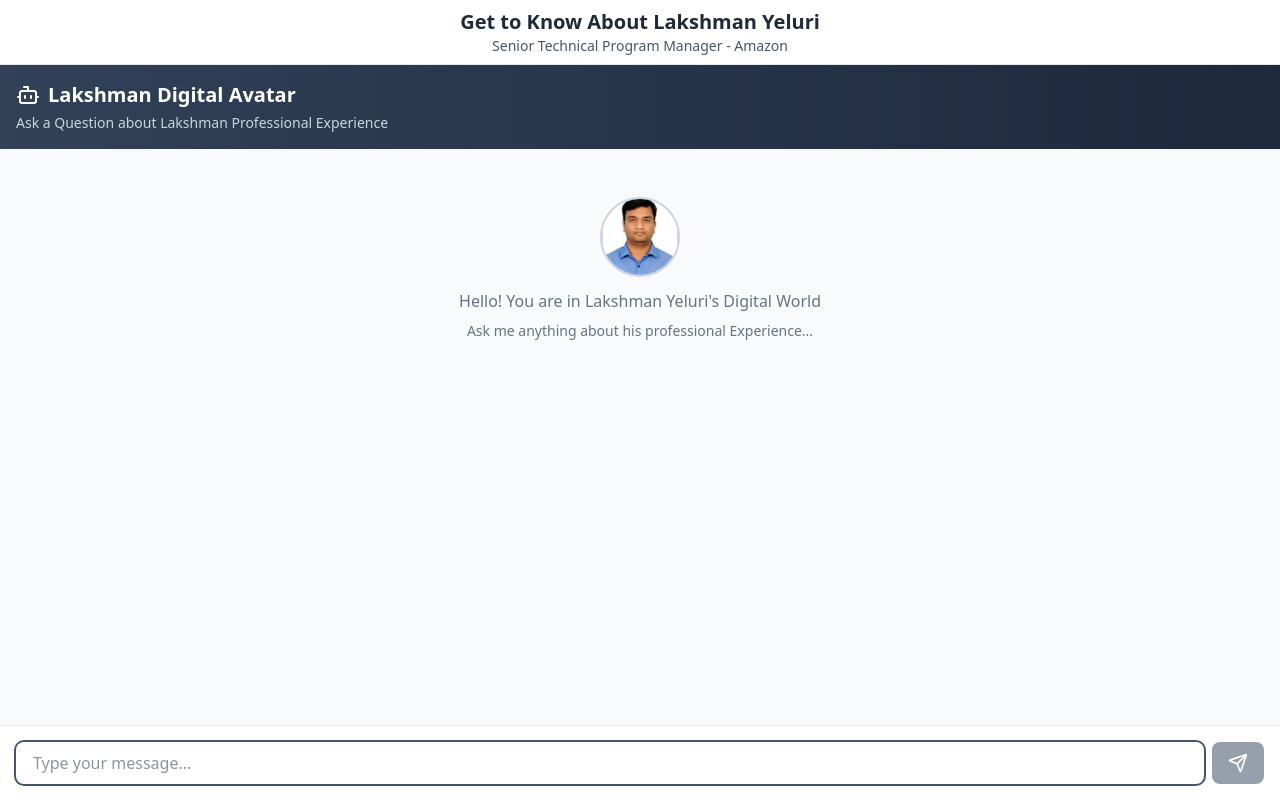
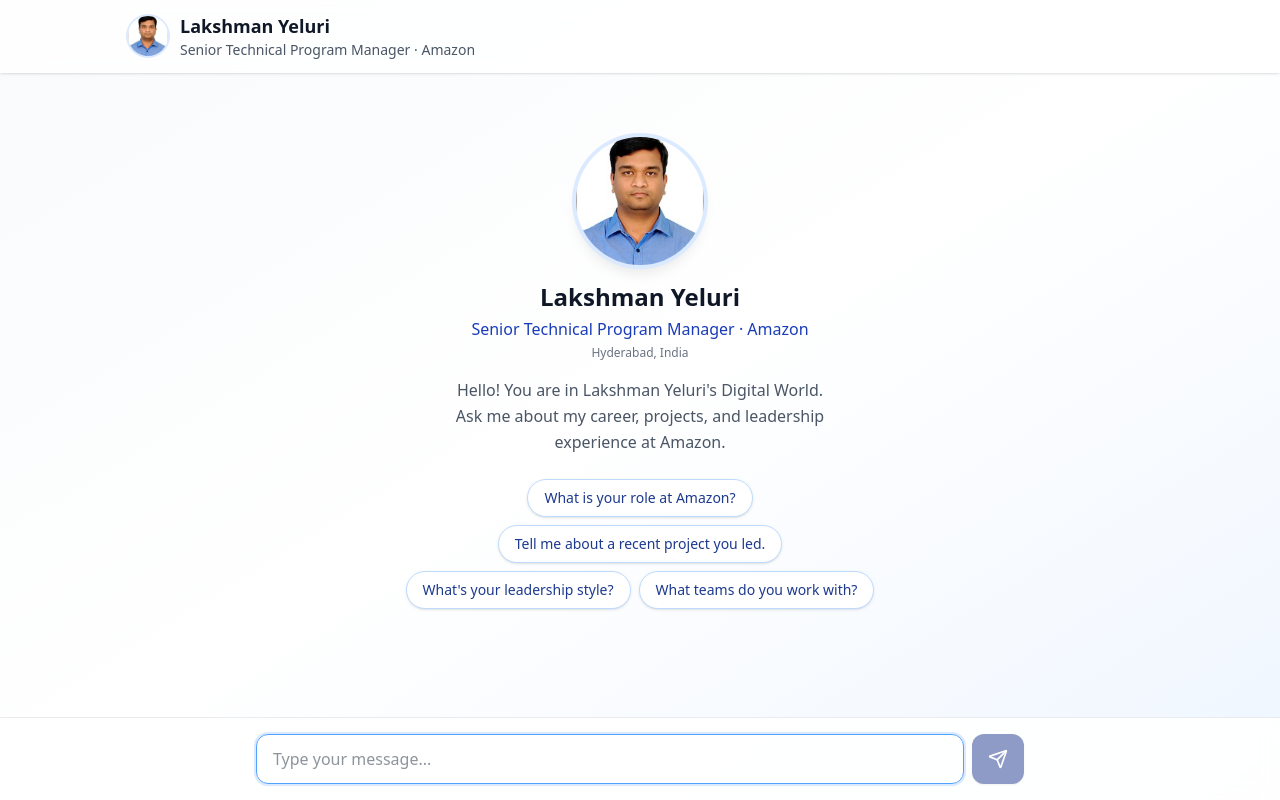
Before and after one commit to xllakshman/twin, a Next.js app in the folder frontend/: page / in a window 1280 px wide. Built offline with nearby package versions, Linux system fonts and the light colour scheme.

Commit message:
Tier 1 UI polish: hero empty state, merged header, refined chat styling.
Add profile config, gradient background, starter question chips, and polished message bubbles with fade-in animations.

Co-authored-by: Cursor <cursoragent@cursor.com>

```diff
--- a/frontend/app/globals.css
+++ b/frontend/app/globals.css
@@ -1,6 +1,5 @@
 @import 'tailwindcss';
 
-/* Smooth scrolling animation keyframe */
 @keyframes bounce {
   0%,
   80%,
@@ -12,8 +11,23 @@
   }
 }
 
+@keyframes fade-in-up {
+  from {
+    opacity: 0;
+    transform: translateY(8px);
+  }
+  to {
+    opacity: 1;
+    transform: translateY(0);
+  }
+}
+
 .animate-bounce {
   animation: bounce 1.4s infinite;
+}
+
+.animate-fade-in-up {
+  animation: fade-in-up 0.35s ease-out both;
 }
 
 .delay-100 {
--- a/frontend/app/page.tsx
+++ b/frontend/app/page.tsx
@@ -1,15 +1,25 @@
 import Twin from '@/components/twin';
+import { profile } from '@/lib/profile';
 
 export default function Home() {
   return (
-    <div className="flex h-dvh w-full flex-col overflow-hidden bg-gray-100">
-      <header className="shrink-0 border-b border-gray-200 bg-white px-4 py-2 text-center">
-        <h1 className="text-lg font-bold text-gray-800 md:text-xl">
-          Get to Know About Lakshman Yeluri
-        </h1>
-        <p className="text-xs text-gray-600 md:text-sm">
-          Senior Technical Program Manager - Amazon
-        </p>
+    <div className="flex h-dvh w-full flex-col overflow-hidden bg-gradient-to-br from-slate-50 via-white to-blue-50">
+      <header className="shrink-0 border-b border-white/60 bg-white/80 backdrop-blur-sm px-4 py-3 shadow-sm">
+        <div className="mx-auto flex max-w-5xl items-center gap-3">
+          <img
+            src="/avatar.jpg"
+            alt={profile.name}
+            className="h-10 w-10 rounded-full ring-2 ring-blue-100 object-cover"
+          />
+          <div>
+            <h1 className="text-base font-bold text-gray-900 md:text-lg">
+              {profile.name}
+            </h1>
+            <p className="text-xs text-gray-600 md:text-sm">
+              {profile.title} · {profile.company}
+            </p>
+          </div>
+        </div>
       </header>
 
       <div className="min-h-0 flex-1">
--- a/frontend/components/twin.tsx
+++ b/frontend/components/twin.tsx
@@ -3,6 +3,7 @@
 import { useState, useRef, useEffect } from 'react';
 import { Send, Bot, User } from 'lucide-react';
 import MessageContent from '@/components/message-content';
+import { profile } from '@/lib/profile';
 
 interface Message {
     id: string;
@@ -110,62 +111,87 @@ export default function Twin() {
         .find(message => message.role === 'assistant')?.id;
 
     const renderAvatar = (size: 'sm' | 'lg') => {
-        const sizeClass = size === 'lg' ? 'w-20 h-20' : 'w-8 h-8';
-        const iconSize = size === 'lg' ? 'w-12 h-12' : 'w-5 h-5';
+        const sizeClass = size === 'lg' ? 'w-28 h-28 md:w-32 md:h-32' : 'w-9 h-9';
+        const iconSize = size === 'lg' ? 'w-14 h-14' : 'w-5 h-5';
 
         if (hasAvatar) {
             return (
                 <img
                     src="/avatar.jpg"
-                    alt="Lakshman Digital Avatar"
-                    className={`${sizeClass} rounded-full border border-slate-300 ${size === 'lg' ? 'mx-auto mb-3 border-2' : ''}`}
+                    alt={profile.name}
+                    className={`${sizeClass} rounded-full object-cover ${
+                        size === 'lg'
+                            ? 'mx-auto mb-4 ring-4 ring-blue-100 shadow-lg'
+                            : 'ring-2 ring-white shadow-sm'
+                    }`}
                 />
             );
         }
 
         if (size === 'lg') {
-            return <Bot className="w-12 h-12 mx-auto mb-3 text-gray-400" />;
+            return <Bot className="w-14 h-14 mx-auto mb-4 text-blue-300" />;
         }
 
         return (
-            <div className="w-8 h-8 bg-slate-700 rounded-full flex items-center justify-center">
+            <div className="w-9 h-9 bg-blue-900 rounded-full flex items-center justify-center shadow-sm">
                 <Bot className={`${iconSize} text-white`} />
             </div>
         );
     };
 
     return (
-        <div className="flex h-full w-full flex-col bg-gray-50">
-            <div className="shrink-0 bg-gradient-to-r from-slate-700 to-slate-800 p-3 text-white md:p-4">
-                <h2 className="text-xl font-semibold flex items-center gap-2">
-                    <Bot className="w-6 h-6" />
-                    Lakshman Digital Avatar
+        <div className="flex h-full w-full flex-col">
+            <div className="min-h-0 flex-1 overflow-y-auto px-3 py-4 md:px-6 md:py-6">
+                <div className="mx-auto max-w-3xl space-y-4">
+                    {messages.length === 0 && (
+                        <div className="animate-fade-in-up flex flex-col items-center px-4 pt-6 pb-4 text-center md:pt-10">
+                            {renderAvatar('lg')}
+                            <h2 className="text-xl font-bold text-gray-900 md:text-2xl">
+                                {profile.name}
                             </h2>
-                <p className="text-sm text-slate-300 mt-1">Ask a Question about Lakshman Professional Experience</p>
+                            <p className="mt-1 text-sm font-medium text-blue-800 md:text-base">
+                                {profile.title} · {profile.company}
+                            </p>
+                            <p className="mt-1 text-xs text-gray-500">{profile.location}</p>
+                            <p className="mt-4 max-w-md text-sm leading-relaxed text-gray-600 md:text-base">
+                                Hello! You are in Lakshman Yeluri&apos;s Digital World.
+                                <br />
+                                {profile.tagline}
+                            </p>
+                            <div className="mt-6 flex flex-wrap justify-center gap-2 max-w-lg">
+                                {profile.starterQuestions.map((question) => (
+                                    <button
+                                        key={question}
+                                        type="button"
+                                        onClick={() => sendMessage(question)}
+                                        disabled={isLoading}
+                                        className="rounded-full border border-blue-200 bg-white px-4 py-2 text-sm text-blue-900 shadow-sm transition-all hover:border-blue-300 hover:bg-blue-50 hover:shadow disabled:opacity-50"
+                                    >
+                                        {question}
+                                    </button>
+                                ))}
                             </div>
-
-            <div className="min-h-0 flex-1 overflow-y-auto p-3 md:p-4 space-y-4">
-                {messages.length === 0 && (
-                    <div className="text-center text-gray-500 mt-8">
-                        {renderAvatar('lg')}
-                        <p>Hello! You are in Lakshman Yeluri&apos;s Digital World</p>
-                        <p className="text-sm mt-2">Ask me anything about his professional Experience...</p>
                         </div>
                     )}
 
                     {messages.map((message) => {
                         if (message.role === 'user') {
                             return (
-                            <div key={message.id} className="flex gap-3 justify-end">
-                                <div className="max-w-[85%] md:max-w-[75%] rounded-lg p-3 bg-slate-700 text-white">
-                                    <p className="whitespace-pre-wrap">{message.content}</p>
-                                    <p className="text-xs mt-1 text-slate-300">
+                                <div
+                                    key={message.id}
+                                    className="animate-fade-in-up flex gap-3 justify-end"
+                                >
+                                    <div className="max-w-[85%] rounded-2xl rounded-br-md bg-blue-900 p-4 text-white shadow-md md:max-w-[75%]">
+                                        <p className="whitespace-pre-wrap leading-relaxed">
+                                            {message.content}
+                                        </p>
+                                        <p className="mt-2 text-xs text-blue-200">
                                             {message.timestamp.toLocaleTimeString()}
                                         </p>
                                     </div>
                                     <div className="flex-shrink-0">
-                                    <div className="w-8 h-8 bg-gray-600 rounded-full flex items-center justify-center">
-                                        <User className="w-5 h-5 text-white" />
+                                        <div className="flex h-9 w-9 items-center justify-center rounded-full bg-gray-600 shadow-sm">
+                                            <User className="h-5 w-5 text-white" />
                                         </div>
                                     </div>
                                 </div>
@@ -178,19 +204,22 @@ export default function Twin() {
                             (message.suggestedQuestions?.length ?? 0) > 0;
 
                         return (
-                        <div key={message.id} className="flex gap-3 justify-start">
-                            <div className="flex-shrink-0">{renderAvatar('sm')}</div>
-                            <div className="flex flex-col gap-2 max-w-[85%] md:max-w-[75%]">
-                                <div className="rounded-lg p-3 bg-white border border-gray-200 text-gray-800">
+                            <div
+                                key={message.id}
+                                className="animate-fade-in-up flex gap-3 justify-start"
+                            >
+                                <div className="flex-shrink-0 pt-1">{renderAvatar('sm')}</div>
+                                <div className="flex max-w-[85%] flex-col gap-2 md:max-w-[75%]">
+                                    <div className="rounded-2xl rounded-bl-md border border-gray-100 bg-white p-4 text-gray-800 shadow-sm">
                                         <MessageContent content={message.content} />
-                                    <p className="text-xs mt-1 text-gray-500">
+                                        <p className="mt-2 text-xs text-gray-400">
                                             {message.timestamp.toLocaleTimeString()}
                                         </p>
                                     </div>
 
                                     {showSuggestions && (
-                                    <div className="flex flex-col gap-2">
-                                        <p className="text-xs font-medium text-gray-500 px-1">
+                                        <div className="flex flex-col gap-2 pl-1">
+                                            <p className="text-xs font-medium text-gray-500">
                                                 Suggested follow-up questions
                                             </p>
                                             <div className="flex flex-wrap gap-2">
@@ -200,7 +229,7 @@ export default function Twin() {
                                                         type="button"
                                                         onClick={() => sendMessage(question)}
                                                         disabled={isLoading}
-                                                    className="text-left text-sm px-3 py-2 rounded-full border border-blue-200 bg-blue-50 text-blue-800 hover:bg-blue-100 hover:border-blue-300 transition-colors disabled:opacity-50 disabled:cursor-not-allowed"
+                                                        className="rounded-full border border-blue-200 bg-blue-50 px-3 py-2 text-left text-sm text-blue-900 transition-colors hover:border-blue-300 hover:bg-blue-100 disabled:opacity-50"
                                                     >
                                                         {question}
                                                     </button>
@@ -214,13 +243,13 @@ export default function Twin() {
                     })}
 
                     {isLoading && (
-                    <div className="flex gap-3 justify-start">
-                        <div className="flex-shrink-0">{renderAvatar('sm')}</div>
-                        <div className="bg-white border border-gray-200 rounded-lg p-3">
+                        <div className="animate-fade-in-up flex gap-3 justify-start">
+                            <div className="flex-shrink-0 pt-1">{renderAvatar('sm')}</div>
+                            <div className="rounded-2xl rounded-bl-md border border-gray-100 bg-white p-4 shadow-sm">
                                 <div className="flex space-x-2">
-                                <div className="w-2 h-2 bg-gray-400 rounded-full animate-bounce" />
-                                <div className="w-2 h-2 bg-gray-400 rounded-full animate-bounce delay-100" />
-                                <div className="w-2 h-2 bg-gray-400 rounded-full animate-bounce delay-200" />
+                                    <div className="h-2 w-2 animate-bounce rounded-full bg-blue-400" />
+                                    <div className="h-2 w-2 animate-bounce rounded-full bg-blue-400 delay-100" />
+                                    <div className="h-2 w-2 animate-bounce rounded-full bg-blue-400 delay-200" />
                                 </div>
                             </div>
                         </div>
@@ -228,9 +257,10 @@ export default function Twin() {
 
                     <div ref={messagesEndRef} />
                 </div>
+            </div>
 
-            <div className="shrink-0 border-t border-gray-200 bg-white p-3 md:p-4">
-                <div className="flex gap-2">
+            <div className="shrink-0 border-t border-gray-200/80 bg-white/90 p-3 backdrop-blur-sm md:p-4">
+                <div className="mx-auto flex max-w-3xl gap-2">
                     <input
                         ref={inputRef}
                         type="text"
@@ -238,16 +268,16 @@ export default function Twin() {
                         onChange={(e) => setInput(e.target.value)}
                         onKeyDown={handleKeyPress}
                         placeholder="Type your message..."
-                        className="flex-1 px-4 py-2 border border-gray-300 rounded-lg focus:outline-none focus:ring-2 focus:ring-slate-600 focus:border-transparent text-gray-800"
+                        className="flex-1 rounded-xl border border-gray-200 px-4 py-3 text-gray-800 shadow-sm focus:border-blue-400 focus:outline-none focus:ring-2 focus:ring-blue-100"
                         disabled={isLoading}
                         autoFocus
                     />
                     <button
                         onClick={() => sendMessage()}
                         disabled={!input.trim() || isLoading}
-                        className="px-4 py-2 bg-slate-700 text-white rounded-lg hover:bg-slate-800 focus:outline-none focus:ring-2 focus:ring-slate-600 disabled:opacity-50 disabled:cursor-not-allowed transition-colors"
+                        className="rounded-xl bg-blue-900 px-4 py-3 text-white shadow-sm transition-colors hover:bg-blue-950 focus:outline-none focus:ring-2 focus:ring-blue-200 disabled:cursor-not-allowed disabled:opacity-50"
                     >
-                        <Send className="w-5 h-5" />
+                        <Send className="h-5 w-5" />
                     </button>
                 </div>
             </div>
--- /dev/null
+++ b/frontend/lib/profile.ts
@@ -0,0 +1,19 @@
+export const profile = {
+  name: 'Lakshman Yeluri',
+  title: 'Senior Technical Program Manager',
+  company: 'Amazon',
+  location: 'Hyderabad, India',
+  tagline: 'Ask me about my career, projects, and leadership experience at Amazon.',
+  linkedinUrl: 'https://www.linkedin.com/in/lakshmanyeluri/',
+  starterQuestions: [
+    'What is your role at Amazon?',
+    'Tell me about a recent project you led.',
+    "What's your leadership style?",
+    'What teams do you work with?',
+  ],
+  highlights: [
+    'Senior TPM at Amazon AGI-DS',
+    'Cross-functional program leadership',
+    'GenAI & data annotation platforms',
+  ],
+};
```
Lines whose indentation alone changed are shown as unchanged.
